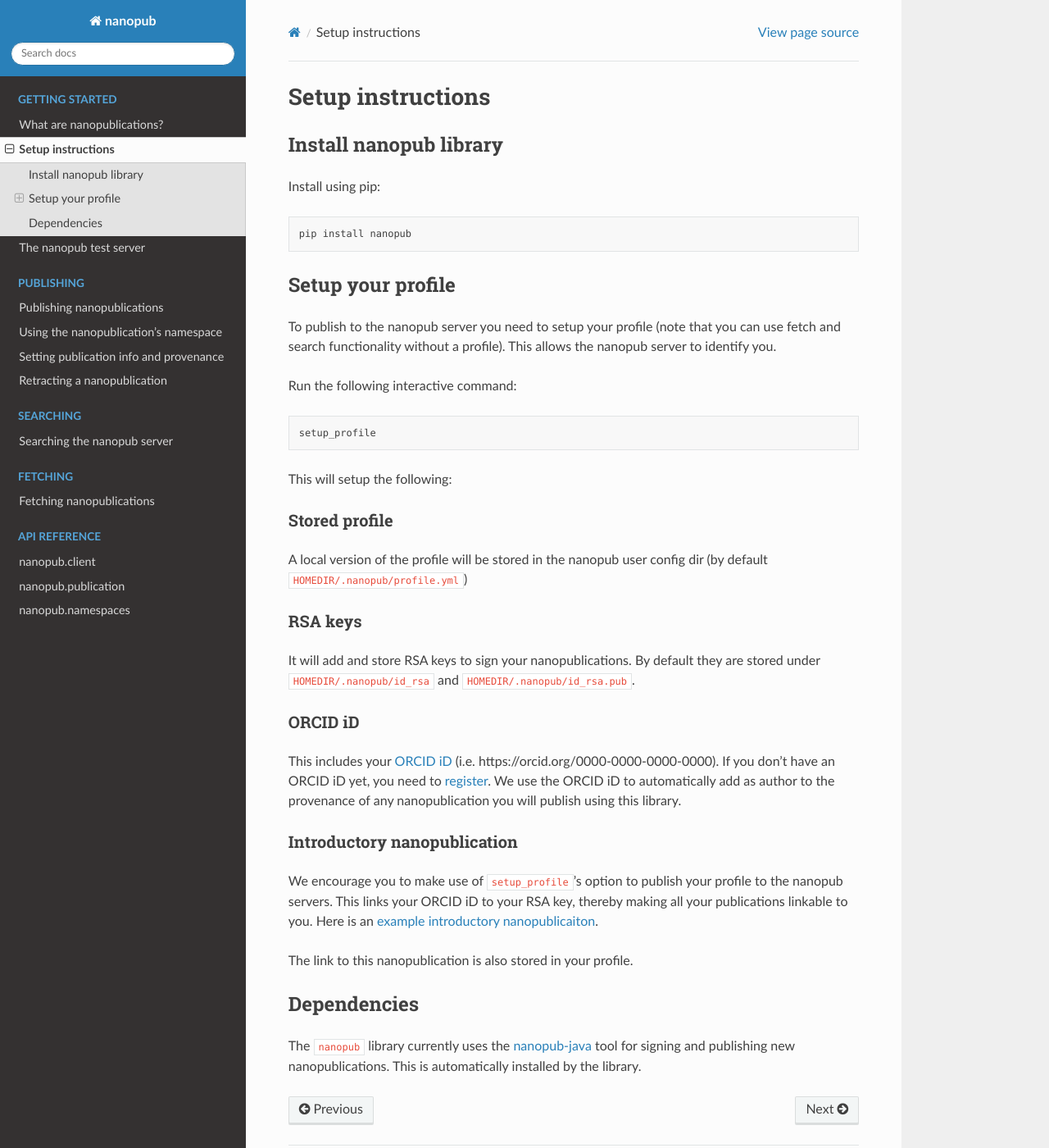
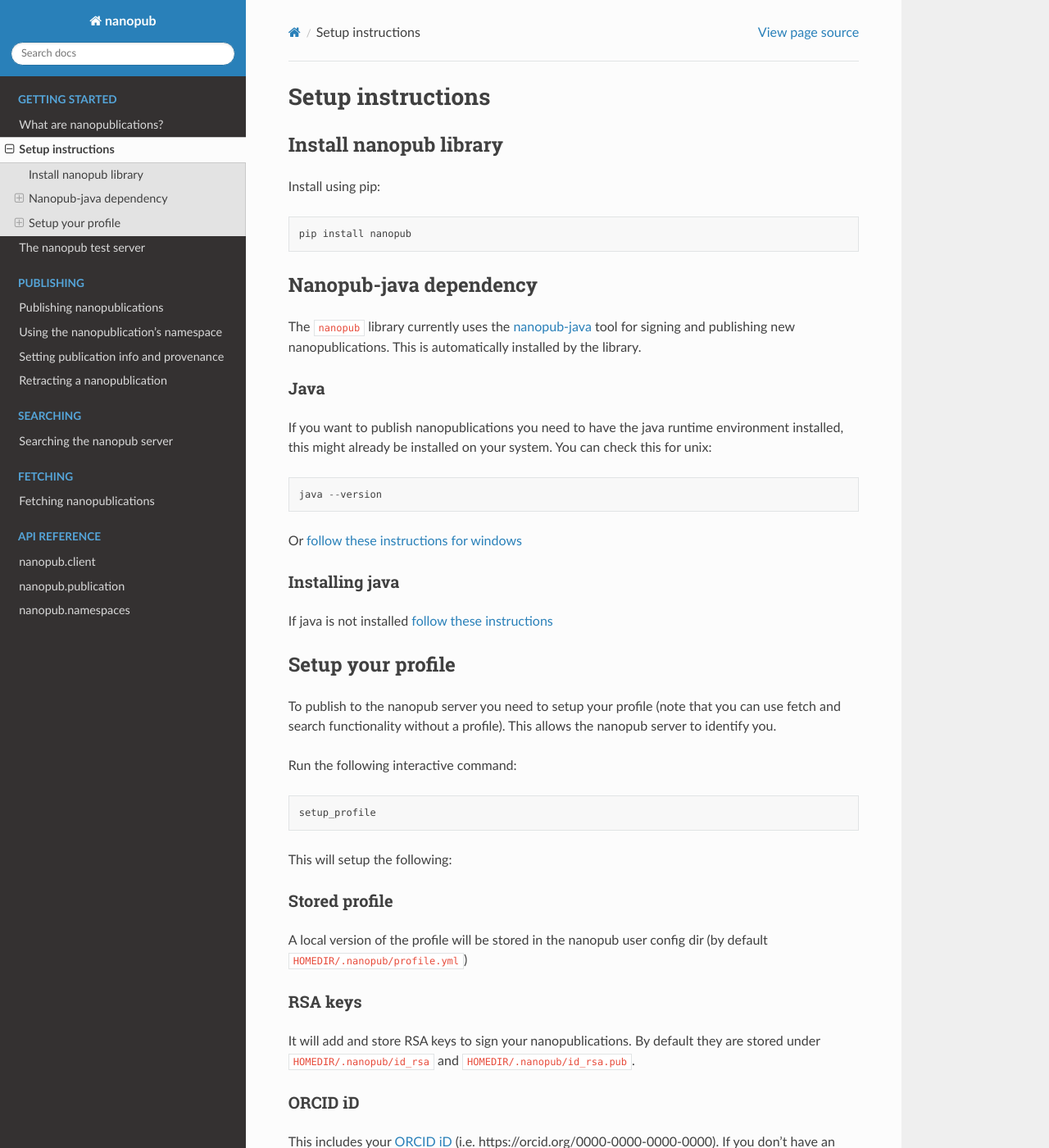
Before and after one commit to fair-workflows/nanopub, a Sphinx documentation site: the page built from docs/getting-started/setup.md, in a window 1280 px wide and 1400 px high. Shown: the whole window at 82% size. Built offline with Sphinx 7.4.7 and the Read the Docs theme 2.0.0, drawn with Linux system fonts in a browser that asks for light colours; the version number is read from the project's files by our own code.

Commit message:
Improve java dependency documentation.

````diff
--- a/docs/getting-started/setup.md
+++ b/docs/getting-started/setup.md
@@ -5,6 +5,20 @@
 ```
 pip install nanopub
 ```
+## Nanopub-java dependency
+The ```nanopub``` library currently uses the [nanopub-java](https://github.com/Nanopublication/nanopub-java)
+tool for signing and publishing new nanopublications. This is automatically installed by the library.
+
+### Java
+If you want to publish nanopublications you need to have the java runtime environment installed,
+this might already be installed on your system. You can check this for unix:
+```
+java --version
+```
+Or [follow these instructions for windows](http://kb.mit.edu/confluence/pages/viewpage.action?pageId=6750761)
+
+### Installing java
+If java is not installed [follow these instructions](https://www.java.com/en/download/help/index_installing.html)
 
 ## Setup your profile
 
@@ -38,7 +52,3 @@
 Here is an [example introductory nanopublicaiton](http://purl.org/np/RAy1CYBfBYFd_TFI8Z_jr3taf6fB9u-grqsKyLzTmMvQI).
 
 The link to this nanopublication is also stored in your profile.
-
-## Dependencies
-The ```nanopub``` library currently uses the [nanopub-java](https://github.com/Nanopublication/nanopub-java)
-tool for signing and publishing new nanopublications. This is automatically installed by the library.
````
